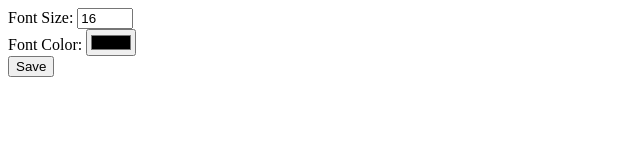
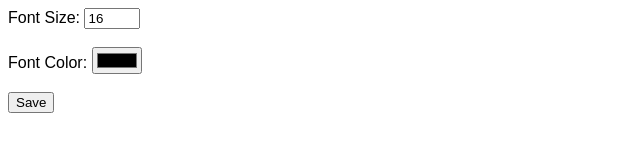
Before and after one commit to acciojob/preferred-cookie-Abhishekyadav3824, a website: page main.html in a window 1280 px wide. Shown: the whole page, without its empty margins (0-640 px from the left). Drawn offline with Linux system fonts and the light colour scheme.

Commit message:
created a submission

```diff
--- a/main.html
+++ b/main.html
@@ -7,7 +7,7 @@
 
   <body>
     <!-- the entire body must be written by student -->
-    <form>
+<form id="settingsForm">
       <label for="fontsize">Font Size:</label>
       <input
         type="number"
@@ -17,12 +17,15 @@
         max="72"
         value="16"
       />
-      <br />
+      <br /><br />
+
       <label for="fontcolor">Font Color:</label>
       <input type="color" id="fontcolor" name="fontcolor" value="#000000" />
-      <br />
+      <br /><br />
+
       <input type="submit" value="Save" />
     </form>
+
 
     <script type="text/javascript" src="./script.js"></script>
   </body>
--- a/script.js
+++ b/script.js
@@ -4,7 +4,7 @@ document.addEventListener("DOMContentLoaded", function () {
     const value = `; ${document.cookie}`;
     const parts = value.split(`; ${name}=`);
     if (parts.length === 2) {
-      return parts.pop().split(";").shift();
+      return parts.pop().split(";")[0];
     }
   }
 
@@ -36,11 +36,11 @@ document.addEventListener("DOMContentLoaded", function () {
       return;
     }
 
-    // Store for 1 year
+    // Save cookies (1 year)
     document.cookie = `fontsize=${size}; path=/; max-age=31536000`;
     document.cookie = `fontcolor=${color}; path=/; max-age=31536000`;
 
-    // Update CSS instantly
+    // Apply instantly
     document.documentElement.style.setProperty("--fontsize", size + "px");
     document.documentElement.style.setProperty("--fontcolor", color);
   });
--- a/styles.css
+++ b/styles.css
@@ -6,4 +6,5 @@
 body {
   font-size: var(--fontsize);
   color: var(--fontcolor);
+  font-family: Arial, sans-serif;
 }
```
